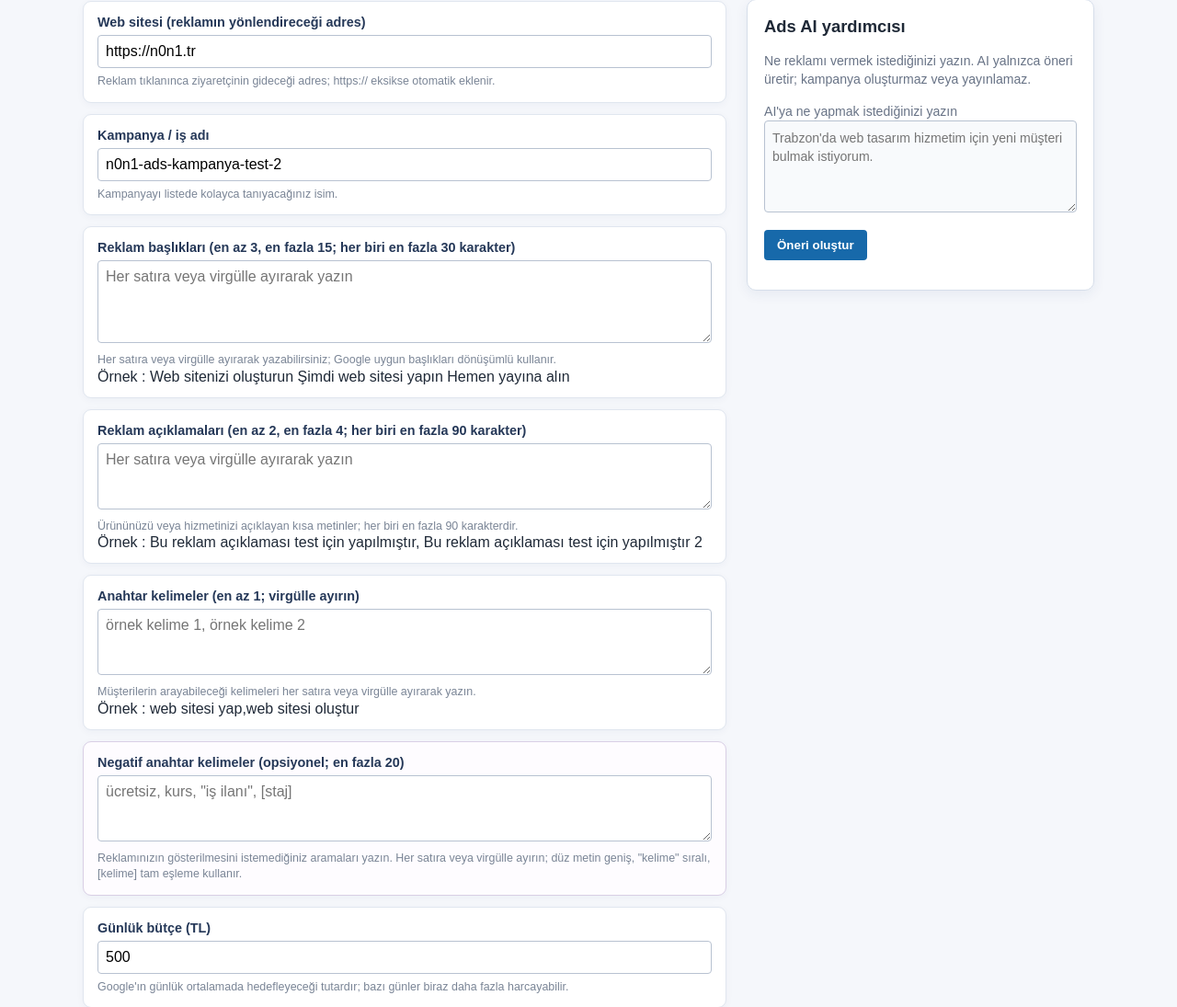
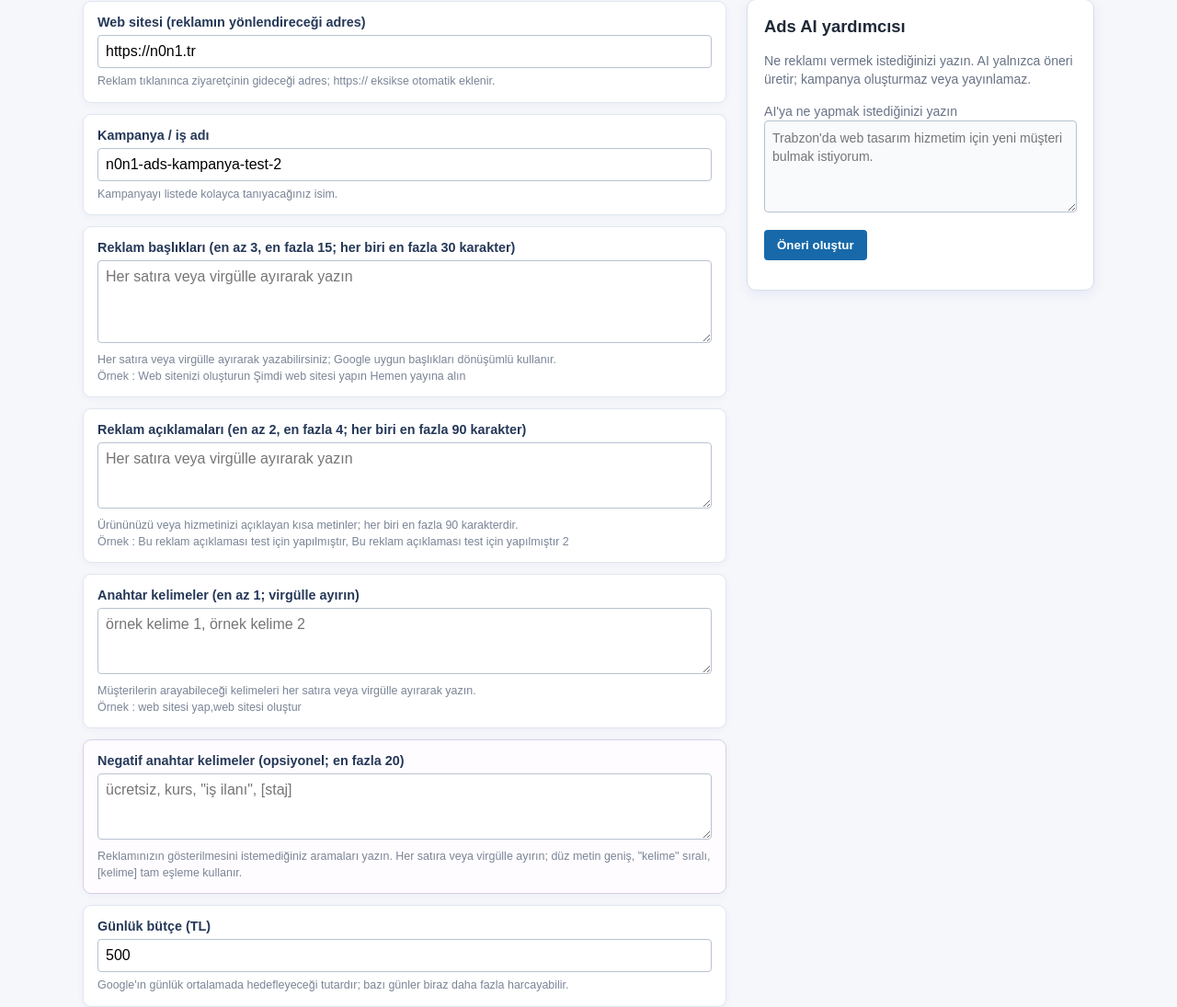
Before and after one commit to korthaci/ads_oauth, a PHP site: page /ads-oauth/tema/panel/kampanya-sihirbazi.php in a window 1280 px wide. Shown: the part 145-1240 px from the top of the page at 92% size. Run offline with PHP 8.4, Linux system fonts and the light colour scheme.

Commit message:
feat: Improve hint text formatting in campaign form fields for better readability

```diff
--- a/tema/panel/kampanya-sihirbazi.php
+++ b/tema/panel/kampanya-sihirbazi.php
@@ -55,26 +55,26 @@ require __DIR__ . '/../layout/header.php';
         <label for="basliklar">Reklam başlıkları (en az 3, en fazla 15; her biri en fazla 30 karakter)</label><br>
         <textarea id="basliklar" name="basliklar" rows="4" required
                   placeholder="Her satıra veya virgülle ayırarak yazın"></textarea>
-        <small class="hint">Her satıra veya virgülle ayırarak yazabilirsiniz; Google uygun başlıkları dönüşümlü kullanır.</small>
-                  Örnek : Web sitenizi oluşturun
-Şimdi web sitesi yapın
-Hemen yayına alın
+        <small class="hint">Her satıra veya virgülle ayırarak yazabilirsiniz; Google uygun başlıkları dönüşümlü kullanır.
+        <br>
+        Örnek : Web sitenizi oluşturun Şimdi web sitesi yapın Hemen yayına alın
+        </small>
     </p>
     <p>
         <label for="aciklamalar">Reklam açıklamaları (en az 2, en fazla 4; her biri en fazla 90 karakter)</label><br>
         <textarea id="aciklamalar" name="aciklamalar" rows="3" required
                   placeholder="Her satıra veya virgülle ayırarak yazın"></textarea>
-        <small class="hint">Ürününüzü veya hizmetinizi açıklayan kısa metinler; her biri en fazla 90 karakterdir.</small>
-
-                  Örnek : Bu reklam açıklaması test için yapılmıştır,
+        <small class="hint">Ürününüzü veya hizmetinizi açıklayan kısa metinler; her biri en fazla 90 karakterdir.<br>
+    Örnek : Bu reklam açıklaması test için yapılmıştır,
 Bu reklam açıklaması test için yapılmıştır 2
+</small>
     </p>
     <p class="form-field">
         <label for="anahtar_kelimeler">Anahtar kelimeler (en az 1; virgülle ayırın)</label><br>
         <textarea id="anahtar_kelimeler" name="anahtar_kelimeler" rows="3" required
                   placeholder="örnek kelime 1, örnek kelime 2"></textarea>
-        <small class="hint">Müşterilerin arayabileceği kelimeleri her satıra veya virgülle ayırarak yazın.</small>
-                  Örnek : web sitesi yap,web sitesi oluştur
+        <small class="hint">Müşterilerin arayabileceği kelimeleri her satıra veya virgülle ayırarak yazın.<br>Örnek : web sitesi yap,web sitesi oluştur</small>
+
     </p>
     <p class="form-field keyword-negative-field">
         <label for="negatif_anahtar_kelimeler">Negatif anahtar kelimeler (opsiyonel; en fazla 20)</label><br>
```
